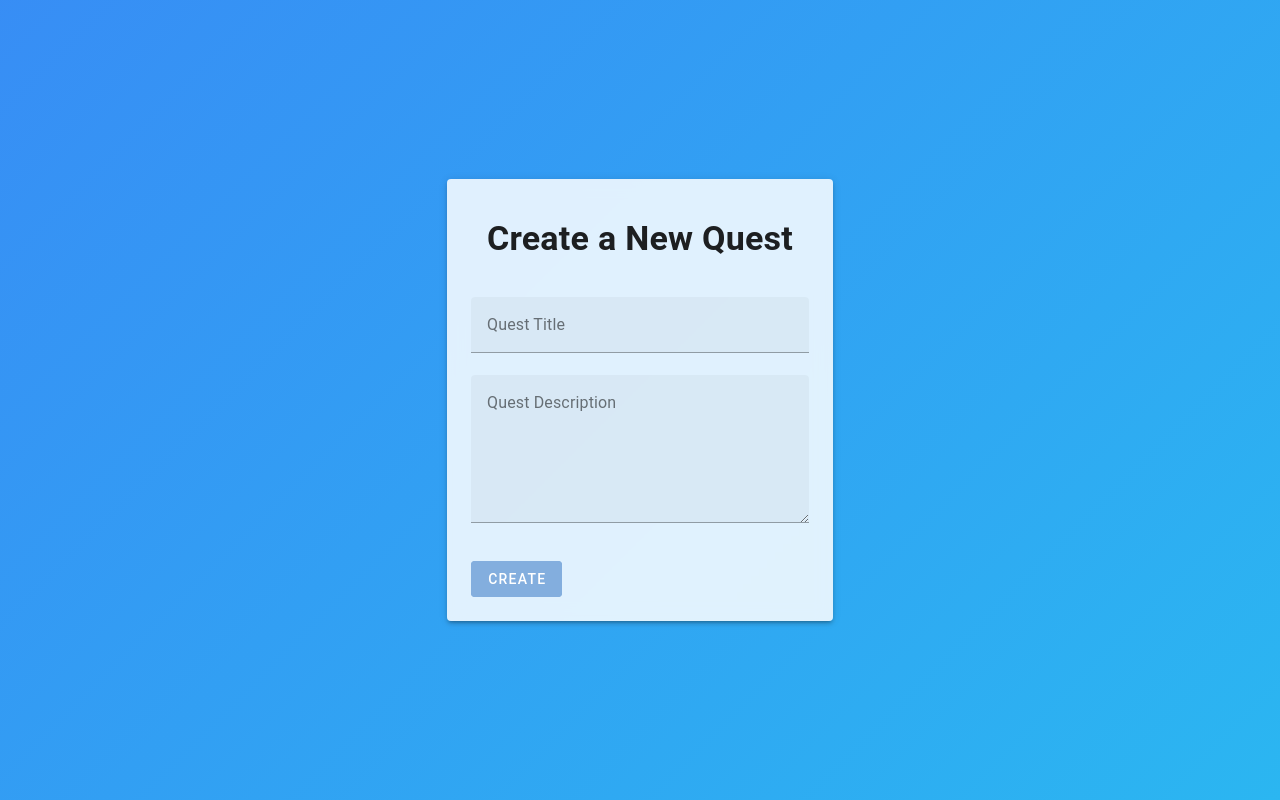
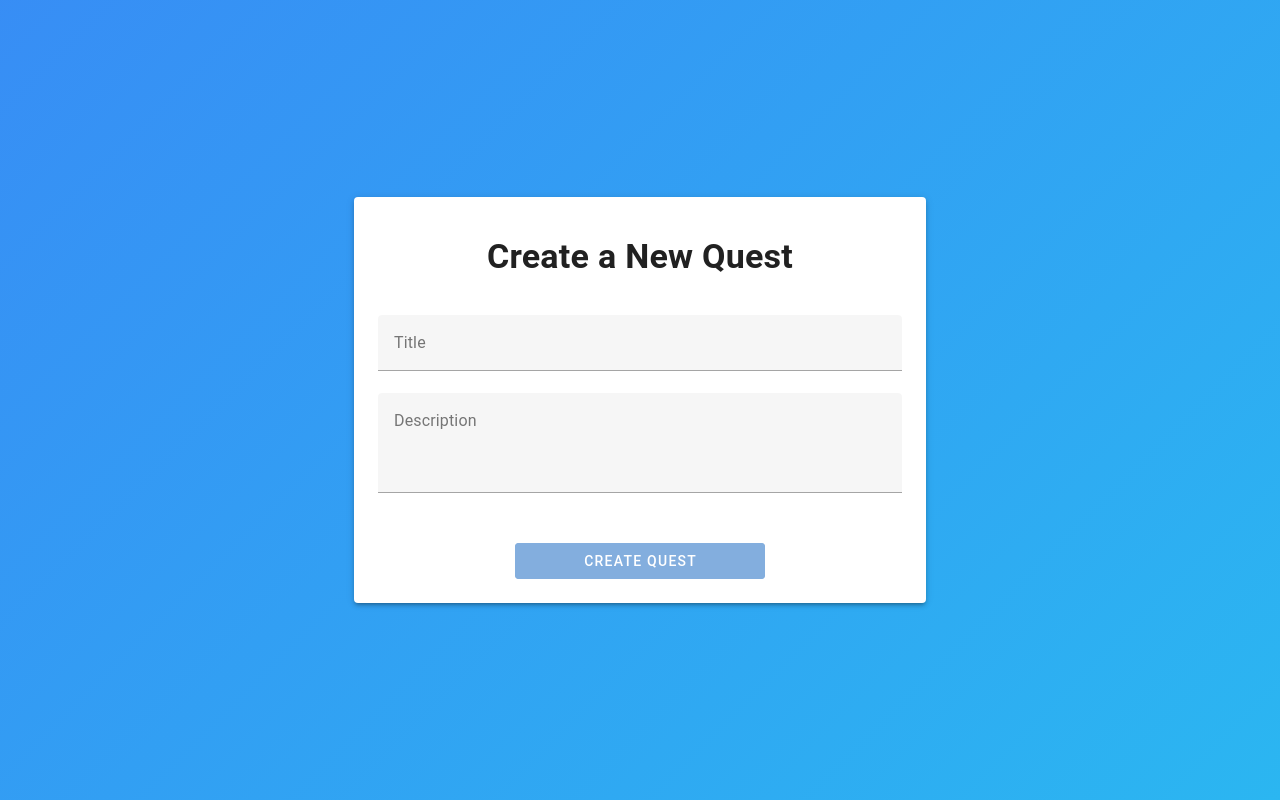
Before and after one commit to 12529572-Canada-Inc/questify, a Nuxt app in the folder apps/nuxt/: page /quests/new in a window 1280 px wide. Built offline with nearby package versions, Linux system fonts and the light colour scheme.

Commit message:
style: enhance quest creation layout for improved user experience

```diff
--- a/apps/nuxt/pages/quests/new.vue
+++ b/apps/nuxt/pages/quests/new.vue
@@ -48,11 +48,22 @@ async function submit() {
 </script>
 
 <template>
+  <v-container class="fill-height d-flex justify-center align-center">
+    <v-row
+      class="w-100"
+      justify="center"
+    >
+      <v-col
+        cols="12"
+        sm="10"
+        md="8"
+        lg="6"
+      >
         <v-card
           elevation="3"
           class="pa-6"
         >
-    <v-card-title class="text-h4 font-weight-bold mb-6">
+          <v-card-title class="text-h5 text-md-h4 font-weight-bold mb-6 text-center">
             Create a New Quest
           </v-card-title>
 
@@ -62,26 +73,53 @@ async function submit() {
           >
             <v-text-field
               v-model="title"
-        label="Quest Title"
+              label="Title"
               :rules="[v => !!v || 'Title is required']"
               required
             />
 
             <v-textarea
               v-model="description"
-        label="Quest Description"
+              label="Description"
               :rules="[v => !!v || 'Description is required']"
               required
+              auto-grow
+              rows="3"
             />
 
+            <v-row
+              class="mt-4"
+              justify="center"
+              align="center"
+            >
+              <v-col
+                cols="12"
+                sm="6"
+              >
                 <v-btn
                   type="submit"
                   color="primary"
+                  block
+                  :loading="loading"
+                  :disabled="!valid || loading"
+                >
+                  Create Quest
+                </v-btn>
+              </v-col>
+            </v-row>
+
+            <v-alert
+              v-if="error"
+              type="error"
               class="mt-4"
-        :disabled="!valid"
+              border="start"
+              prominent
             >
-        Create
-      </v-btn>
+              {{ error }}
+            </v-alert>
           </v-form>
         </v-card>
+      </v-col>
+    </v-row>
+  </v-container>
 </template>
```
Lines whose indentation alone changed are shown as unchanged.
